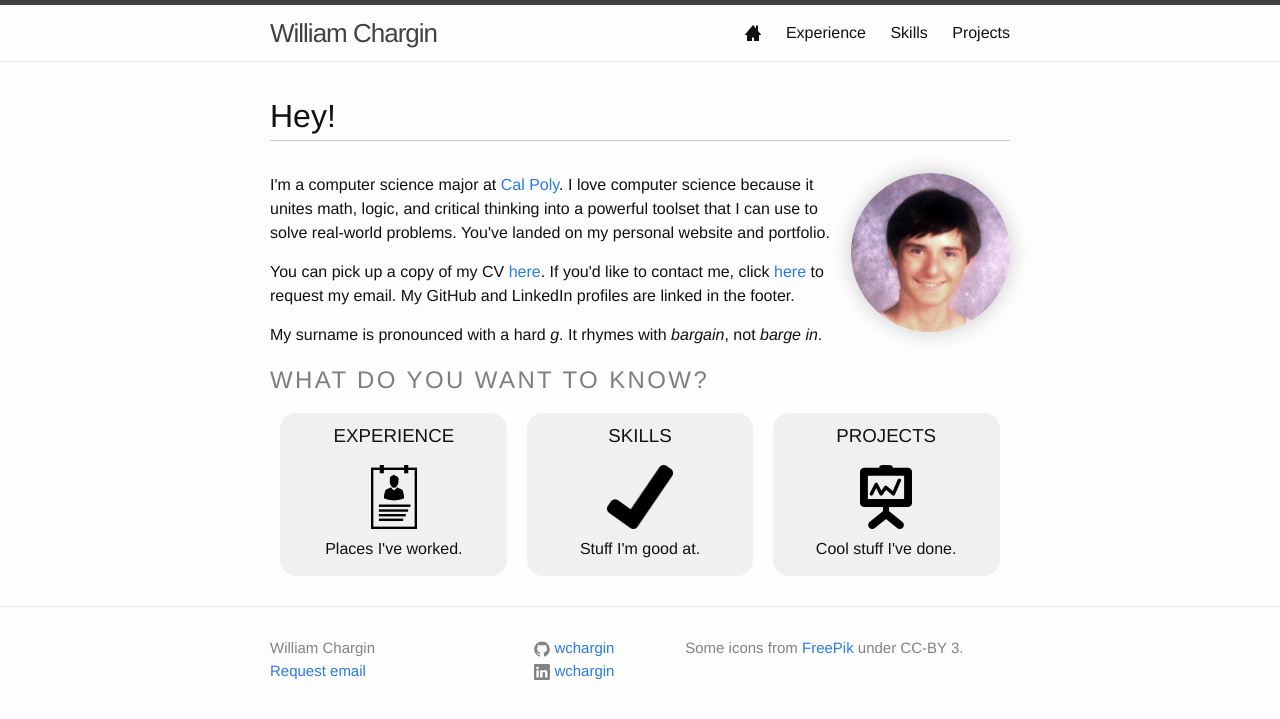
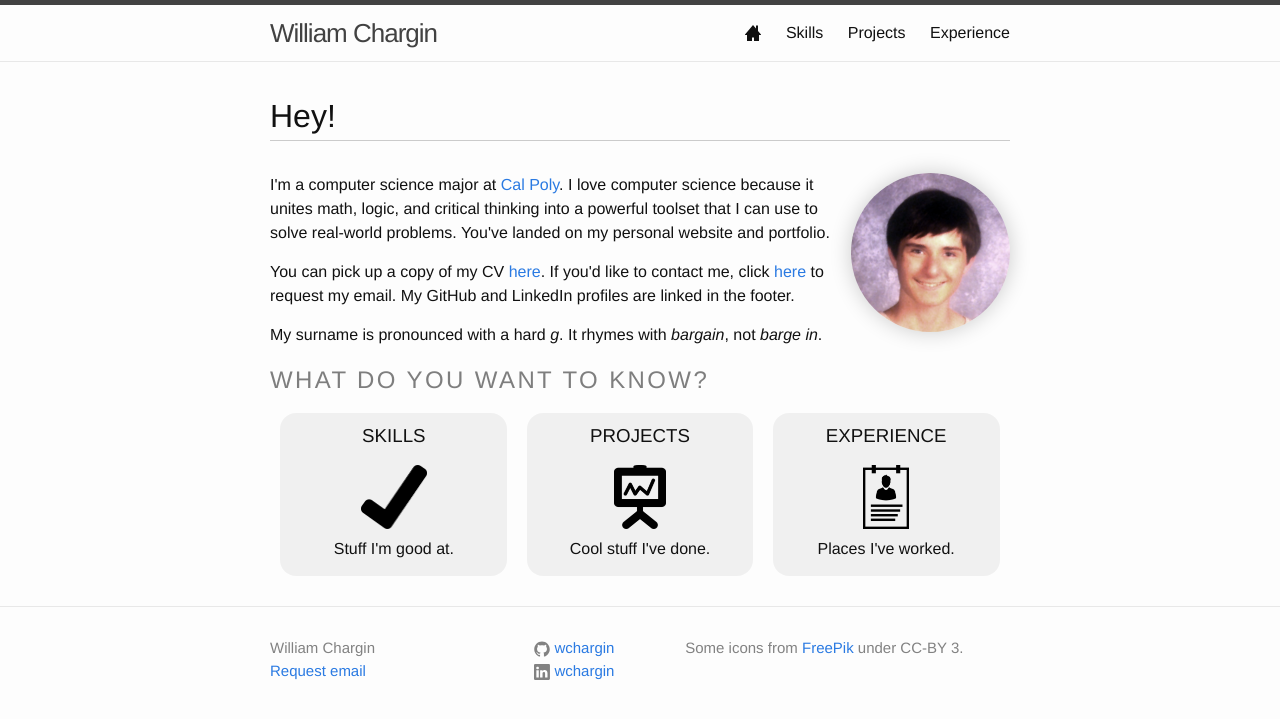
Before and after one commit to wchargin/wchargin.github.io, a Jekyll site: the page built from index.html, in a window 1280 px wide. Shown: the top 719 px of the page. Built offline with Jekyll 4.4.1, drawn with Linux system fonts in a browser that asks for light colours; nearby versions of some CDN libraries.

Commit message:
Switch order to skills-projects-experience

```diff
--- a/_includes/header.html
+++ b/_includes/header.html
@@ -23,7 +23,7 @@
         </a>
 
         <!-- Use a manual navbar for custom ordering. -->
-        {% assign page_titles = "Experience Skills Projects" | split: ' ' %}
+        {% assign page_titles = "Skills Projects Experience" | split: ' ' %}
         {% for p in page_titles %}
         <a class="page-link{% if page.title == p %} current-page{% endif %}" href="{{ "/" | prepend: site.baseurl }}{{ p | downcase }}/">{{ p }}</a>
         {% endfor %}
--- a/index.html
+++ b/index.html
@@ -31,13 +31,6 @@ layout: default
   <h2>What do you want to know?</h2>
 
   <div class="quicknav">
-    <a href="/experience/">
-      <h3>Experience</h3>
-      <img src="/img/experience.png" />
-      <p>
-      Places I've worked.
-      </p>
-    </a>
     <a href="/skills/">
       <h3>Skills</h3>
       <img src="/img/skills.png" />
@@ -52,6 +45,13 @@ layout: default
       Cool stuff I've done.
       </p>
     </a>
+    <a href="/experience/">
+      <h3>Experience</h3>
+      <img src="/img/experience.png" />
+      <p>
+      Places I've worked.
+      </p>
+    </a>
   </div>
 
 </div>
```
